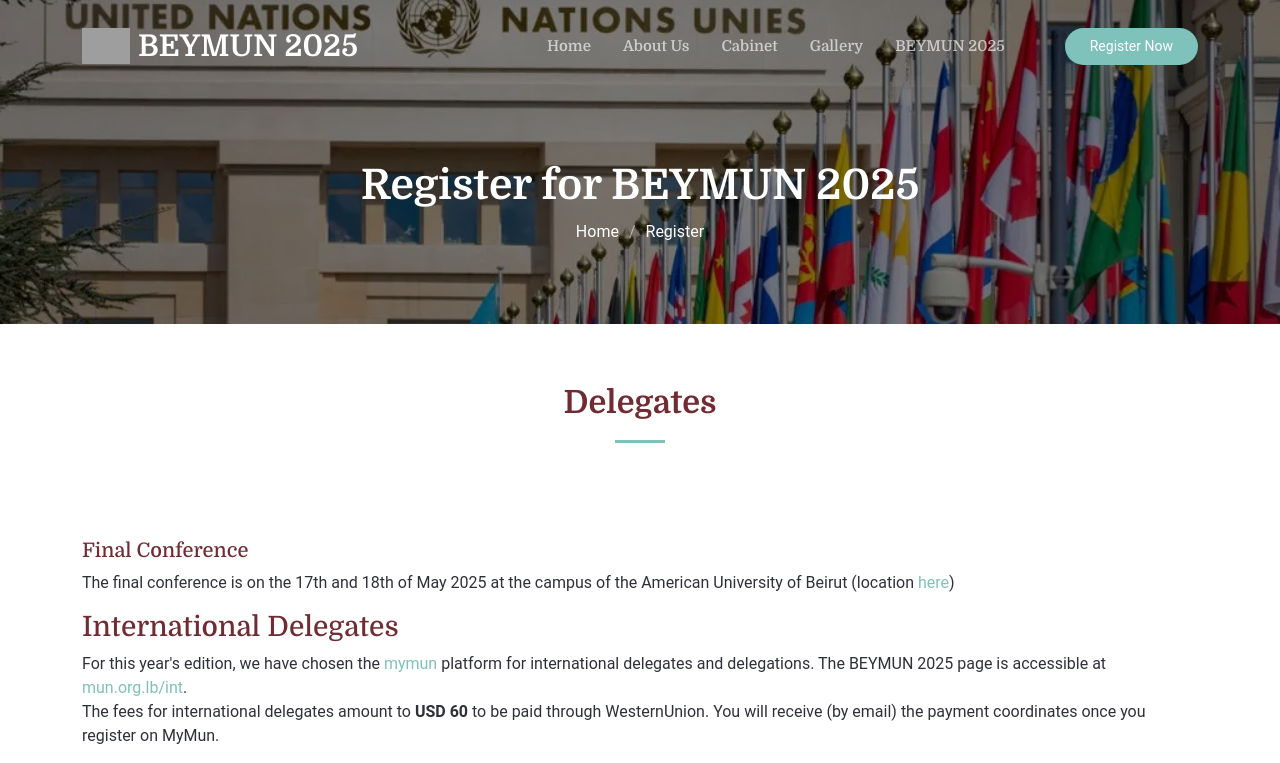
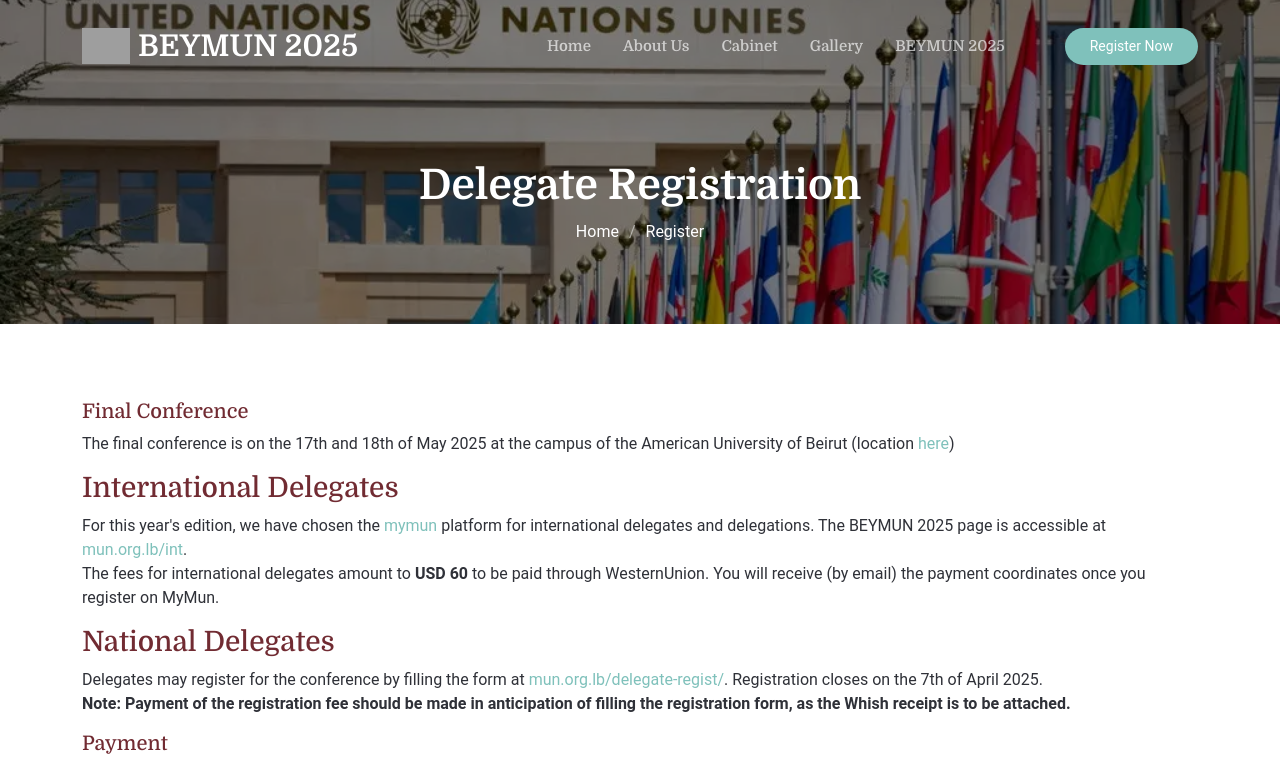
Before and after one commit to marczeenny/beymun, a Flask app: page /register/ in a window 1280 px wide. Shown: the top 763 px of the page. Run offline with Flask 3, Linux system fonts and the light colour scheme; some libraries are stand-ins or nearby versions; grey boxes are pictures that could not be loaded.

Commit message:
Small UI Tweak

```diff
--- a/templates/register.html
+++ b/templates/register.html
@@ -4,7 +4,7 @@
 
     <div class="page-title" data-aos="fade" style="background-image: url('{{ url_for('static', filename='img/un-flags.webp') }}');">
       <div class="container position-relative">
-        <h1 style="color: white;">Register for BEYMUN 2025</h1>
+        <h1 style="color: white;">Delegate Registration</h1>
 {#        <p>Esse dolorum voluptatum ullam est sint nemo et est ipsa porro placeat quibusdam quia assumenda numquam molestias.</p>#}
         <nav class="breadcrumbs">
           <ol>
@@ -17,11 +17,6 @@
 
 
     <section id="delegate" class="starter-section section">
-
-      <!-- Section Title -->
-      <div class="container section-title" data-aos="fade-up">
-        <h2 id="dels">Delegates</h2>
-      </div><!-- End Section Title -->
 
       <div class="container" data-aos="fade-up">
           <h5 class="mt-3">Final Conference</h5>
```
